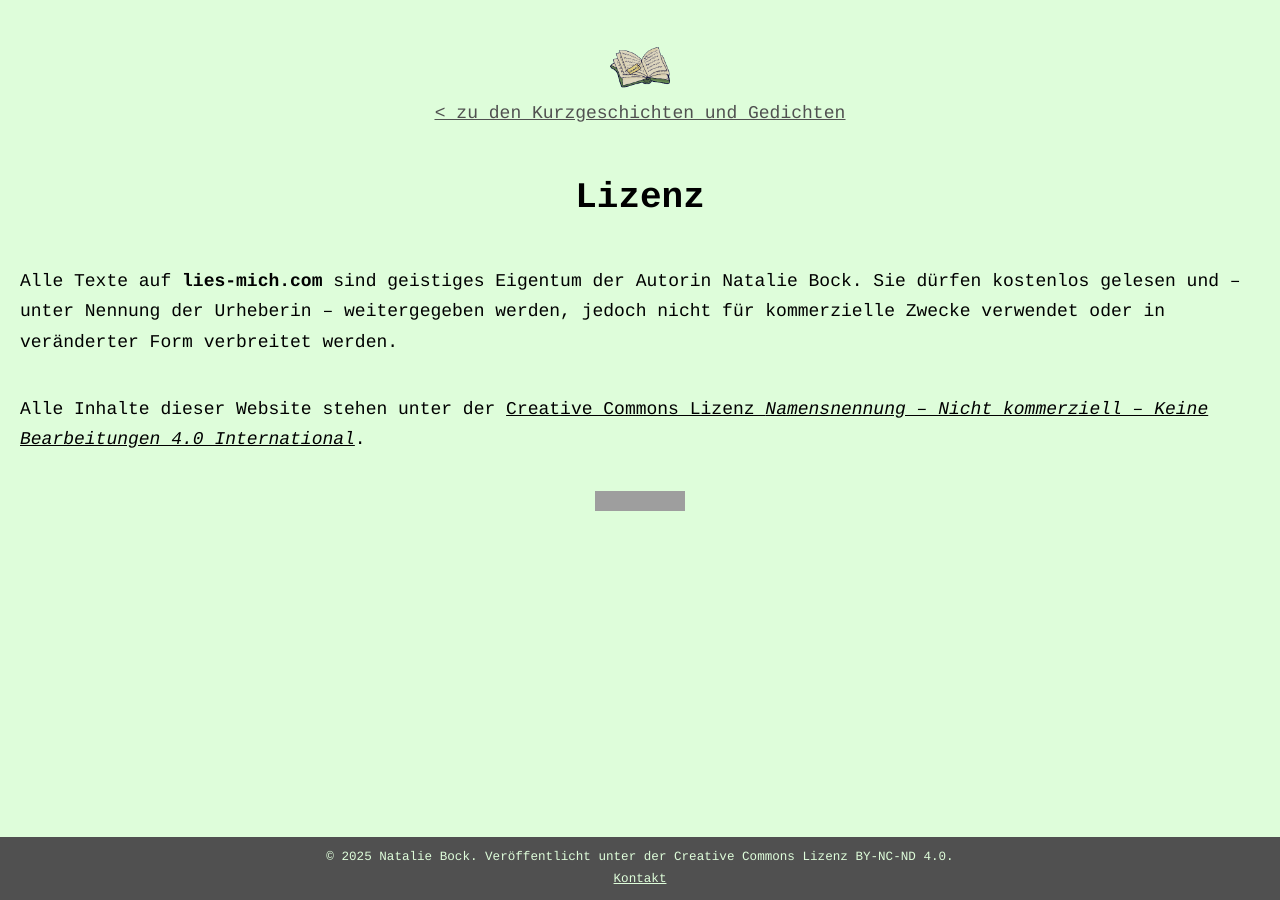
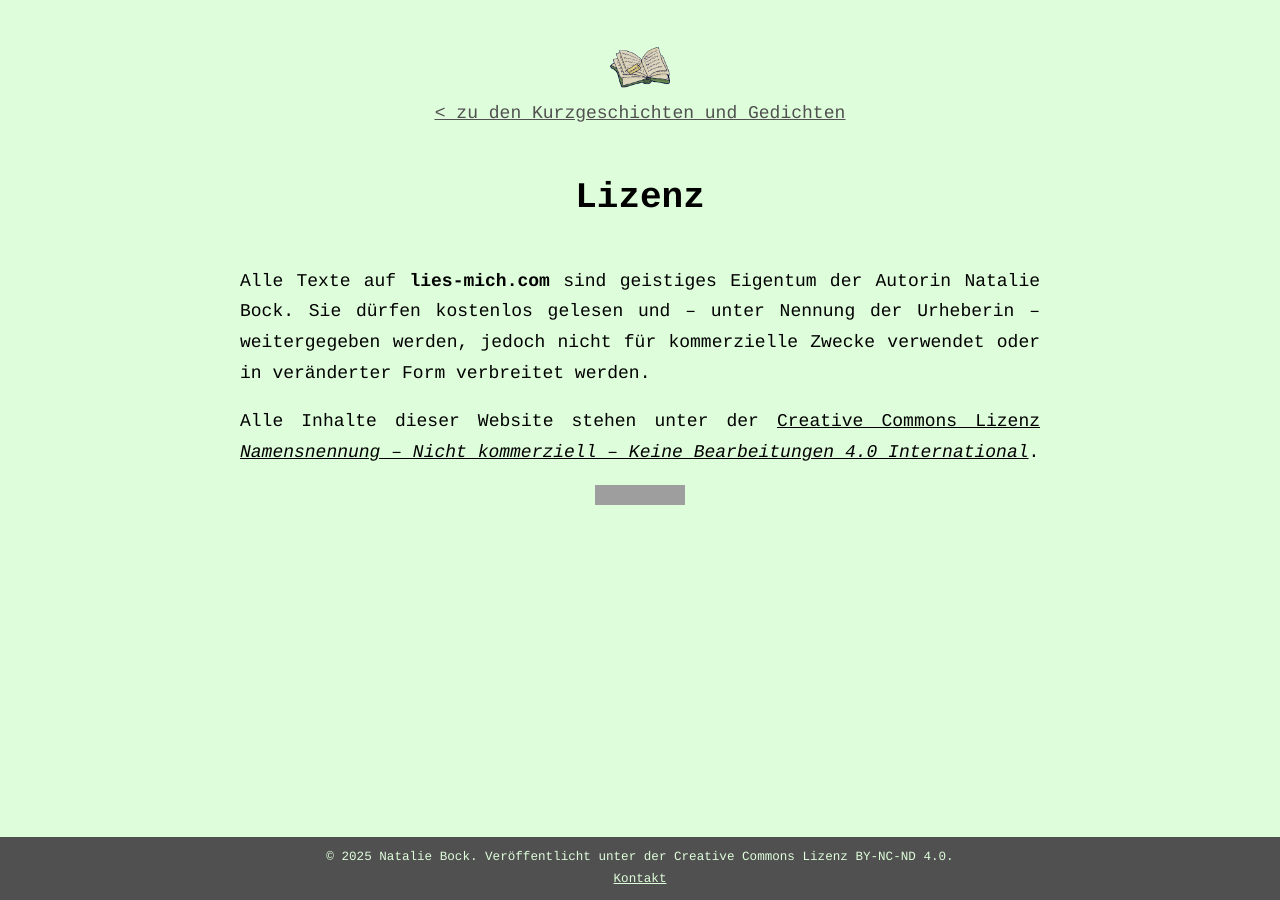
Before and after one commit to bananaboat-nat/lies-mich.com, a Jekyll site: the page built from lizenz.md, in a window 1280 px wide. Built offline with Jekyll 4.4.1, drawn with Linux system fonts in a browser that asks for light colours; grey boxes are pictures that could not be loaded.

Commit message:
better lizenz page formatting

```diff
--- a/lizenz.md
+++ b/lizenz.md
@@ -14,14 +14,16 @@ permalink: /lizenz
 </a>
 <h1>{{ page.title }}</h1>
 
-<p>Alle Texte auf <strong>lies-mich.com</strong> sind geistiges Eigentum der Autorin Natalie Bock. Sie dürfen kostenlos gelesen und – unter Nennung der Urheberin – weitergegeben werden, jedoch nicht für kommerzielle Zwecke verwendet oder in veränderter Form verbreitet werden.</p>
+<div class="story-content">
+  <p>Alle Texte auf <strong>lies-mich.com</strong> sind geistiges Eigentum der Autorin Natalie Bock. Sie dürfen kostenlos gelesen und – unter Nennung der Urheberin – weitergegeben werden, jedoch nicht für kommerzielle Zwecke verwendet oder in veränderter Form verbreitet werden.</p>
 
-<p>Alle Inhalte dieser Website stehen unter der
-<a href="https://creativecommons.org/licenses/by-nc-nd/4.0/deed.de" target="_blank" rel="noopener noreferrer">
-Creative Commons Lizenz <span style="font-style: italic;">Namensnennung – Nicht kommerziell – Keine Bearbeitungen 4.0 International</span></a>.</p>
+  <p>Alle Inhalte dieser Website stehen unter der
+  <a href="https://creativecommons.org/licenses/by-nc-nd/4.0/deed.de" target="_blank" rel="noopener noreferrer">
+  Creative Commons Lizenz <span style="font-style: italic;">Namensnennung – Nicht kommerziell – Keine Bearbeitungen 4.0 International</span></a>.</p>
 
-<div style="text-align: center; margin-top: 1em;">
-  <a href="https://creativecommons.org/licenses/by-nc-nd/4.0/deed.de" target="_blank" rel="noopener noreferrer">
-    <img src="https://i.creativecommons.org/l/by-nc-nd/4.0/88x31.png" alt="Creative Commons Lizenz" />
-  </a>
+  <div style="text-align: center; margin-top: 1em;">
+    <a href="https://creativecommons.org/licenses/by-nc-nd/4.0/deed.de" target="_blank" rel="noopener noreferrer">
+      <img src="https://i.creativecommons.org/l/by-nc-nd/4.0/88x31.png" alt="Creative Commons Lizenz" />
+    </a>
+  </div>
 </div>
```
